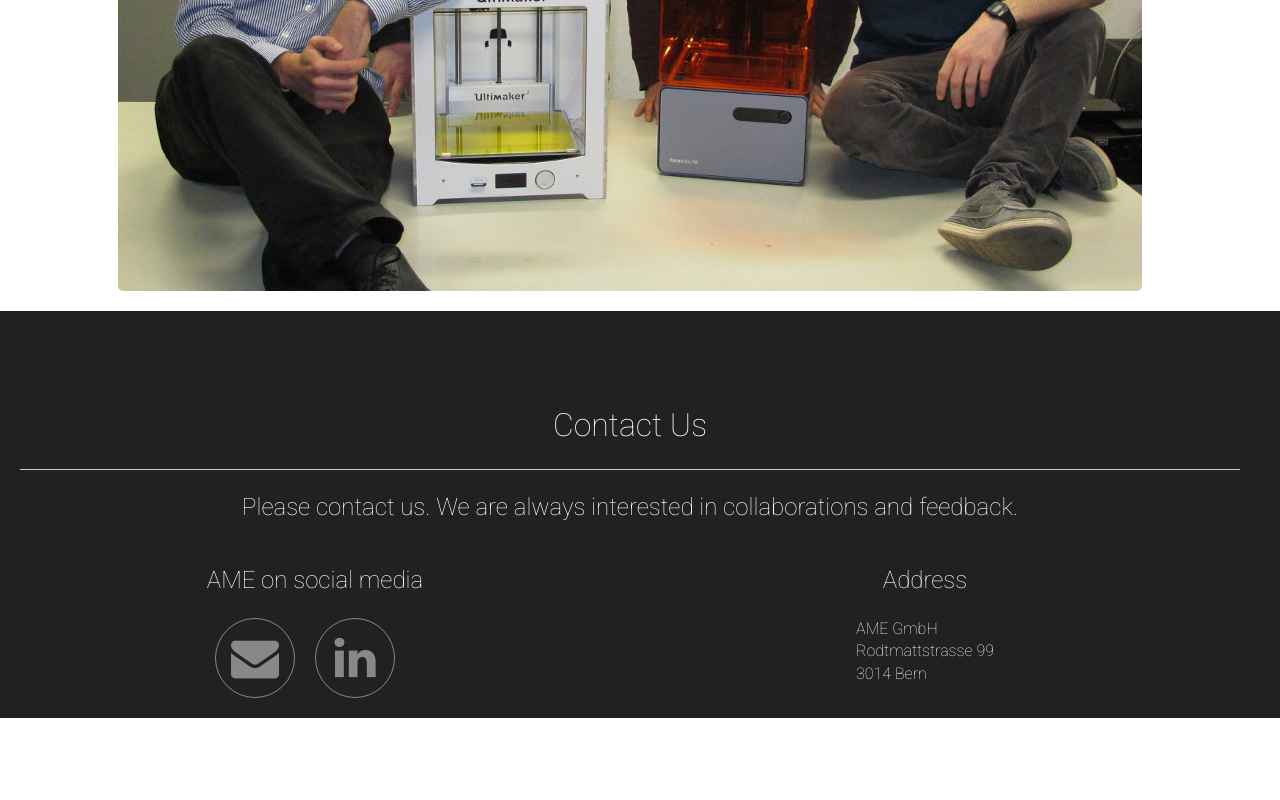
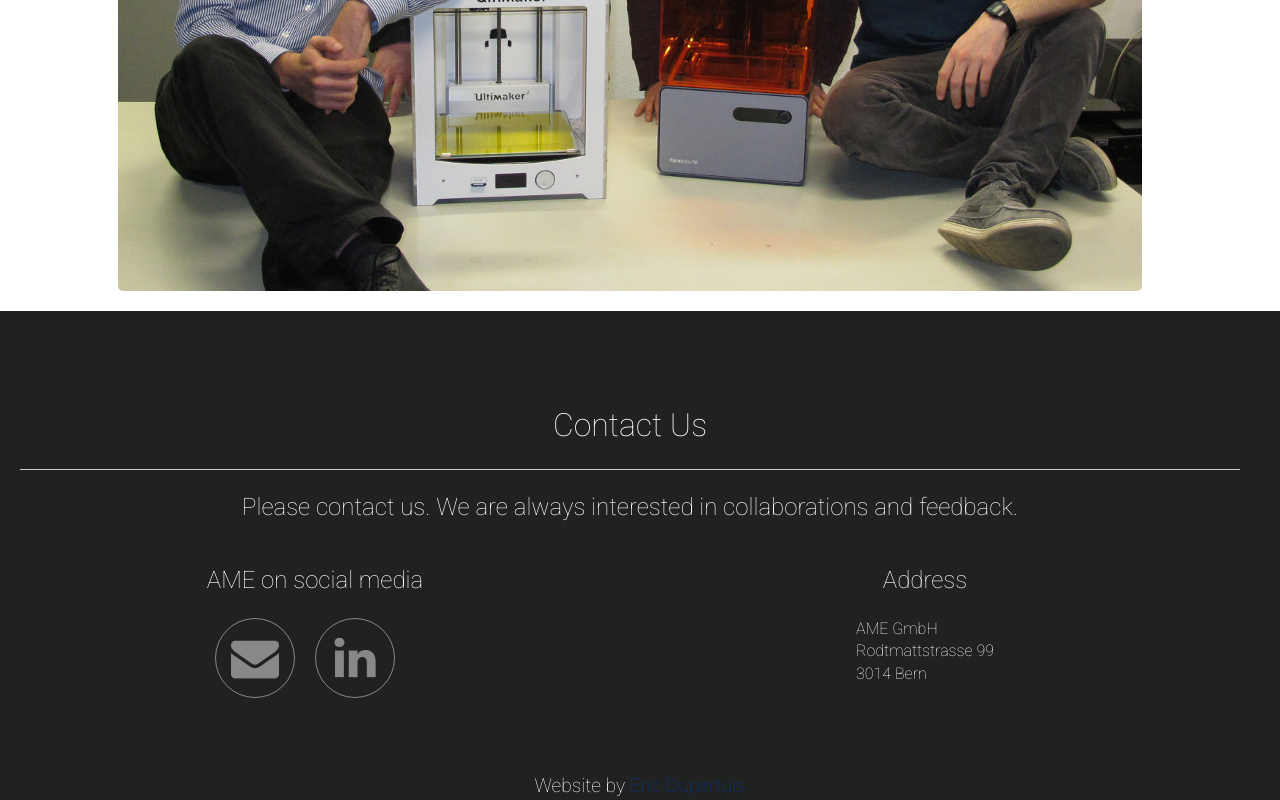
Before and after one commit to EricDupertuis/Ame-optics, a plain HTML site: page app/index.html in a window 1280 px wide. Shown: the part 2867-3667 px from the top of the page. Before the commit the page ends 3585 px from the top, so only its background shows below. Drawn offline with Linux system fonts and the light colour scheme.

Commit message:
footer and by

```diff
--- a/app/assets/sass/_style.scss
+++ b/app/assets/sass/_style.scss
@@ -250,6 +250,7 @@ img {
 
 #footer {
   padding-top: 50px;
+  padding-bottom: 50px;
   color: #fff;
   background-color: #202222;
 
@@ -337,6 +338,22 @@ img {
   }
 }
 
+#by {
+  height: 2em;
+  background-color: #202222;
+
+  p {
+    margin: 0;
+    padding-top: 5px;
+    text-align: center;
+    color: #fff;
+
+    a {
+      color: #033784;
+    }
+  }
+}
+
 @media only screen and (max-width: 824px) {
 
   #intro {
--- a/app/index.html
+++ b/app/index.html
@@ -116,6 +116,9 @@
             </div>
         </div>
     </div>
+    <div id="by">
+        <p>Website by <a href="http://www.edupertuis.com">Eric Dupertuis</a></p>
+    </div>
 
     <!-- /Content -->
     <script src="vendors/jquery-2.1.3.min.js"></script>
```
Also changed, not shown: app/assets/css/main.css, 1 other file.
